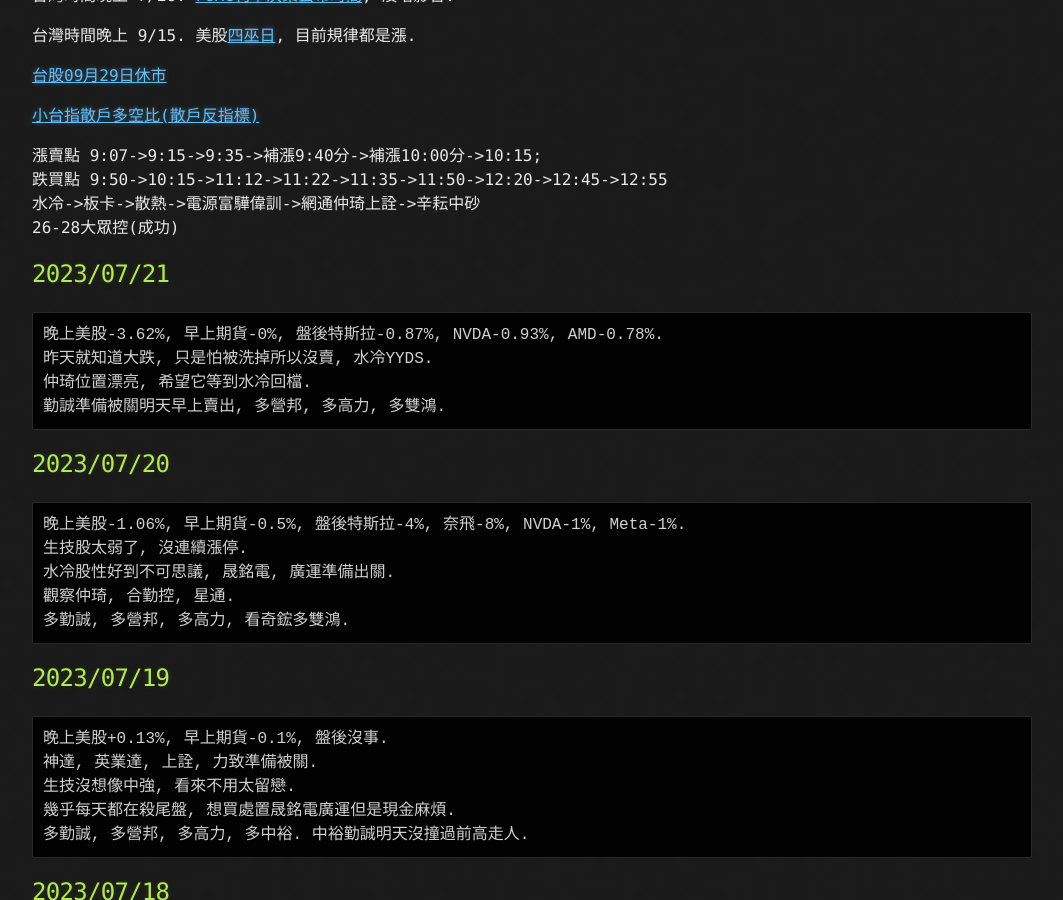
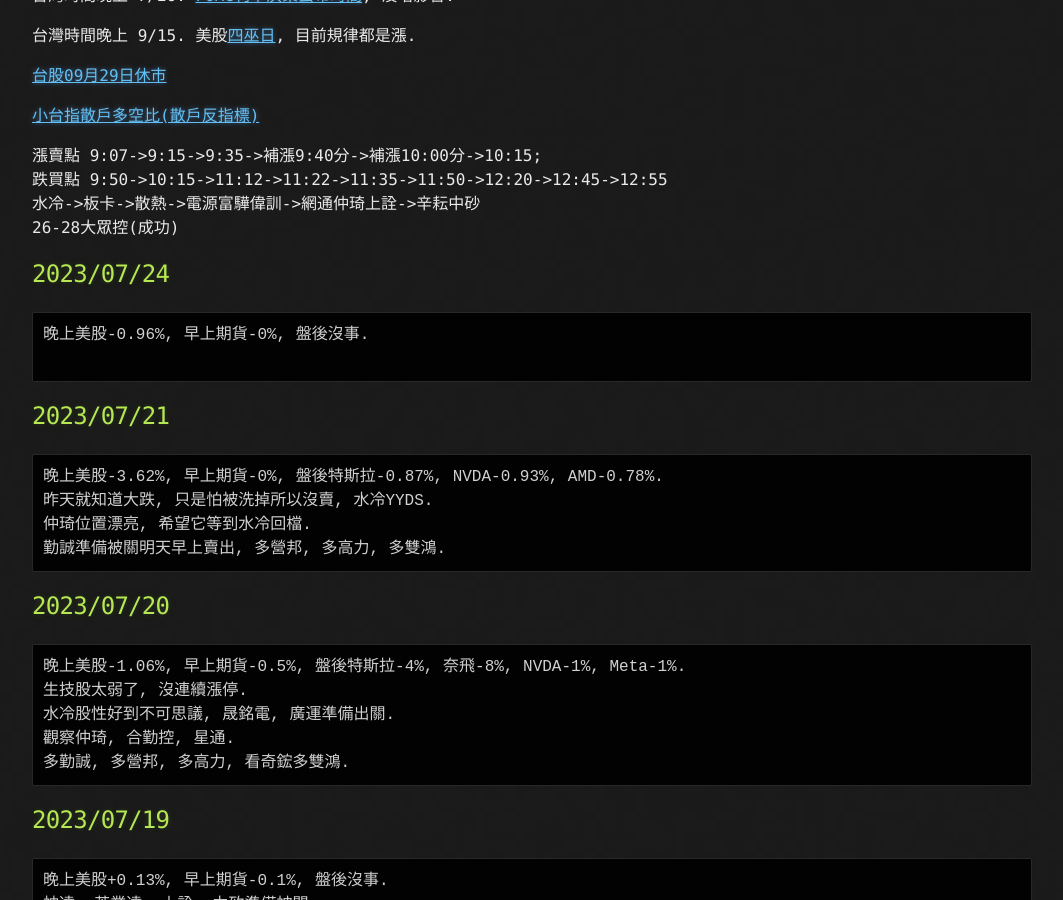
Before and after one commit to lepg5487/Stock_God, a Jekyll site: the page built from index.md, in a window 1280 px wide and 900 px high, scrolled down 394 px. Shown: the whole window, without its empty margins (108-1171 px from the left). Built offline with Jekyll 4.4.1, drawn with Linux system fonts in a browser that asks for light colours; our own code applies the rules of GitHub Pages for plain Markdown files.

Commit message:
Update index.md

````diff
--- a/index.md
+++ b/index.md
@@ -20,6 +20,12 @@ layout: testlayouts
 跌買點 9:50->10:15->11:12->11:22->11:35->11:50->12:20->12:45->12:55
 水冷->板卡->散熱->電源富驊偉訓->網通仲琦上詮->辛耘中砂
 26-28大眾控(成功)
+
+## 2023/07/24
+```
+晚上美股-0.96%, 早上期貨-0%, 盤後沒事.
+
+```
 
 ## 2023/07/21
 ```
````
